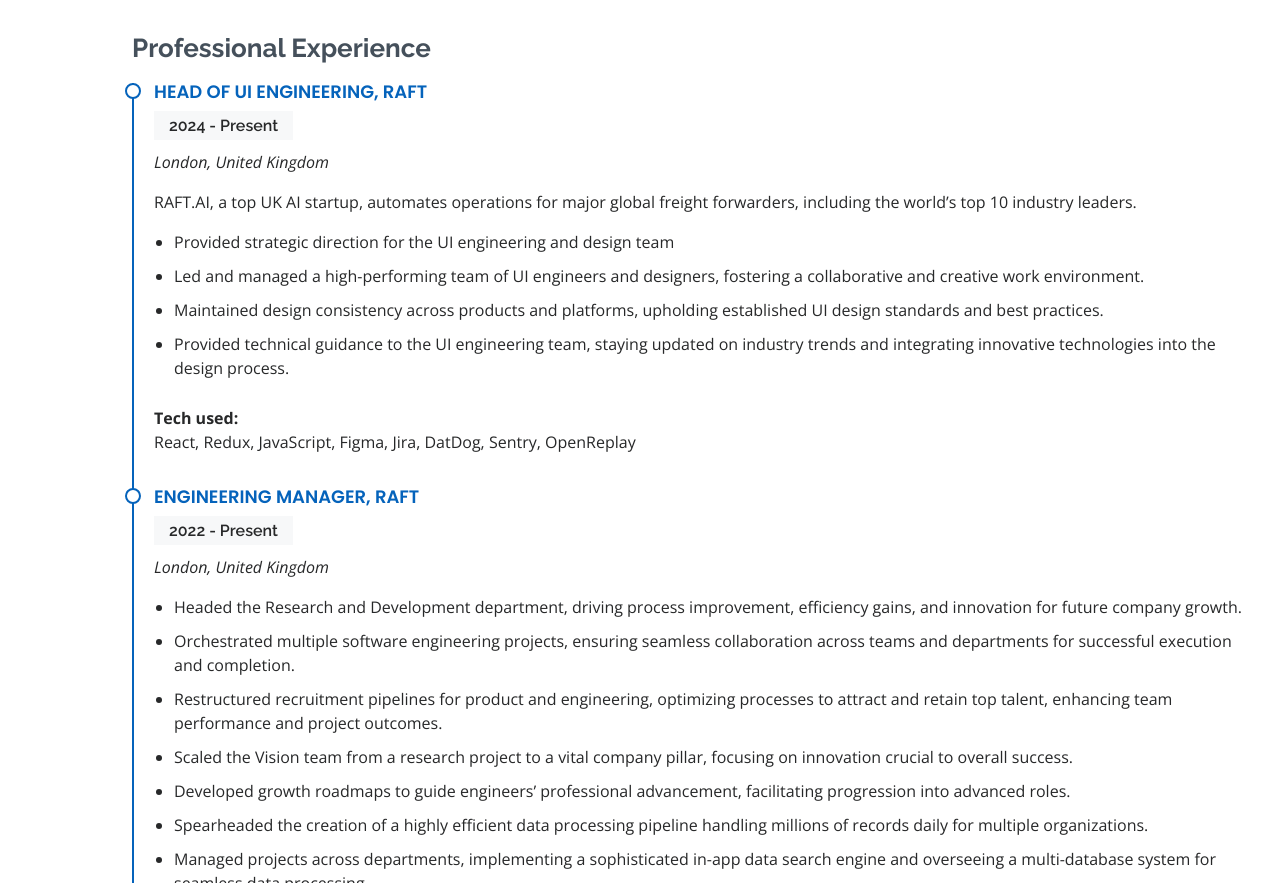
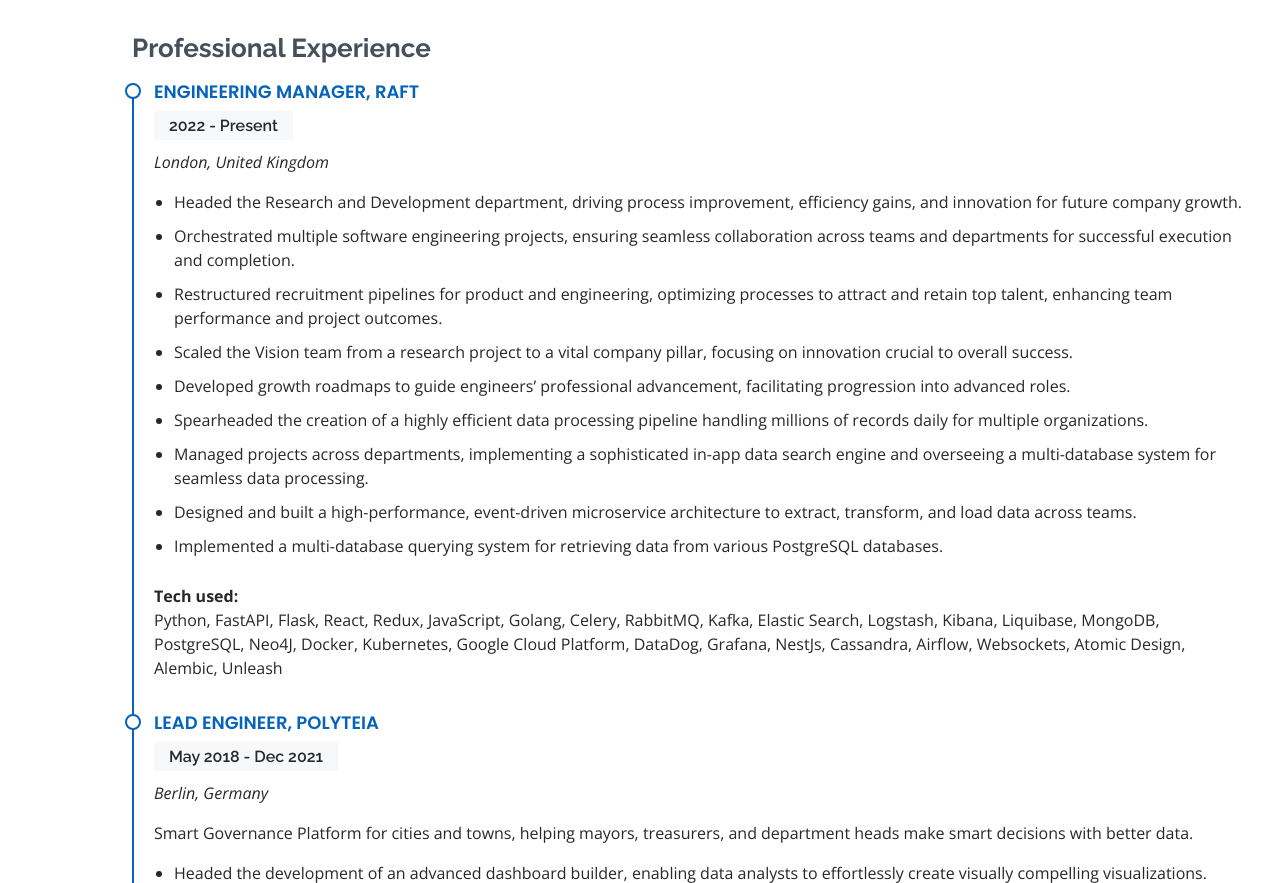
Before and after one commit to budaaaa/buda.github.io, a plain HTML site: page index.html in a window 1280 px wide. Shown: the part 2557-3440 px from the top of the page. Drawn offline with nearby package versions, Linux system fonts and the light colour scheme.

Commit message:
removed exp

```diff
--- a/index.html
+++ b/index.html
@@ -320,24 +320,6 @@
           </div>
           <div class="col-lg-12">
             <h3 class="resume-title">Professional Experience</h3>
-            <div class="resume-item">
-              <h4>Head of UI Engineering, Raft </h4>
-              <h5>2024 - Present</h5>
-              <p><em>London, United Kingdom</em></p>
-              <p>RAFT.AI, a top UK AI startup, automates operations for major global freight forwarders, including
-                the world’s top 10 industry leaders.</p>
-              <ul>
-                <li>Provided strategic direction for the UI engineering and design team</li>
-                <li>Led and managed a high-performing team of UI engineers and designers, fostering a collaborative and
-                  creative work environment.</li>
-                <li>Maintained design consistency across products and platforms, upholding established UI design
-                  standards and best practices.</li>
-                <li>Provided technical guidance to the UI engineering team, staying updated on industry trends and
-                  integrating innovative technologies into the design process.</li>
-              </ul>
-              <strong>Tech used:</strong>
-              <p>React, Redux, JavaScript, Figma, Jira, DatDog, Sentry, OpenReplay</p>
-            </div>
             <div class="resume-item">
               <h4>Engineering Manager, Raft</h4>
               <h5>2022 - Present</h5>
```
